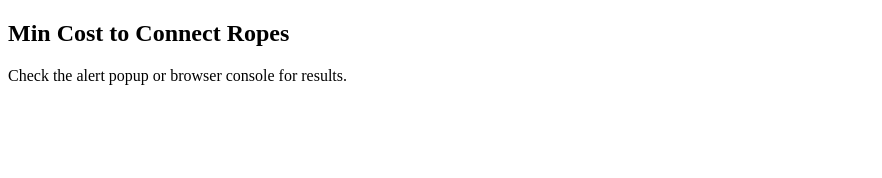
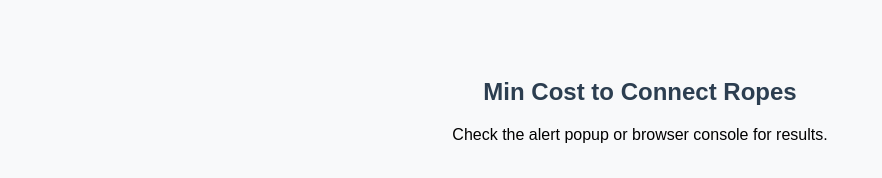
Before and after one commit to acciojob/Min-Cost-Ropes-Vaishnavi262001, a website: page main.html in a window 1280 px wide. Shown: the whole page, without its empty margins (0-882 px from the left). Drawn offline with Linux system fonts and the light colour scheme.

Commit message:
created a submission

```diff
--- a/styles.css
+++ b/styles.css
@@ -1 +1,12 @@
 /*  your css code here. If applicable */
+/* your css code here. If applicable */
+body {
+  font-family: Arial, sans-serif;
+  text-align: center;
+  padding-top: 50px;
+  background-color: #f8f9fa;
+}
+
+h2 {
+  color: #2c3e50;
+}
```
